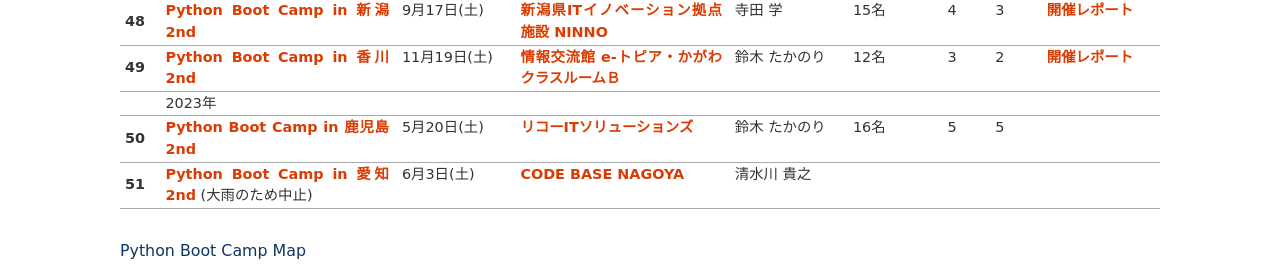
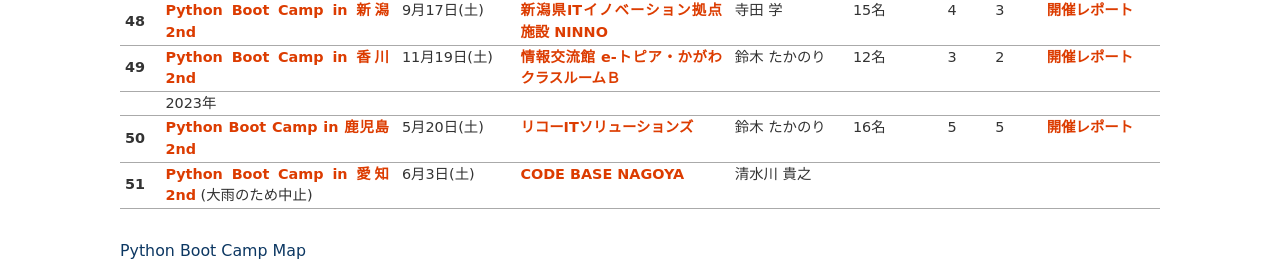
Before and after one commit to pyconjp/www.pycon.jp, a Sphinx documentation site: the page built from source/support/bootcamp.rst, in a window 1280 px wide and 900 px high, scrolled down 4063 px, cut to the strip 141-415 px from the top of the window. Built offline with Sphinx 7.4.7, drawn with Linux system fonts in a browser that asks for light colours.

Commit message:
Update pycamp kagoshima 2nd

```diff
--- a/source/support/bootcamp.rst
+++ b/source/support/bootcamp.rst
@@ -657,7 +657,7 @@
      - 16名
      - 5
      - 5
-     -
+     - `開催レポート <https://pyconjp.blogspot.com/2023/06/python-boot-camp-in-2nd.html>`__
    * - 51
      - `Python Boot Camp in 愛知2nd <https://pyconjp.connpass.com/event/280530/>`__ (大雨のため中止)
      - 6月3日(土)
```
